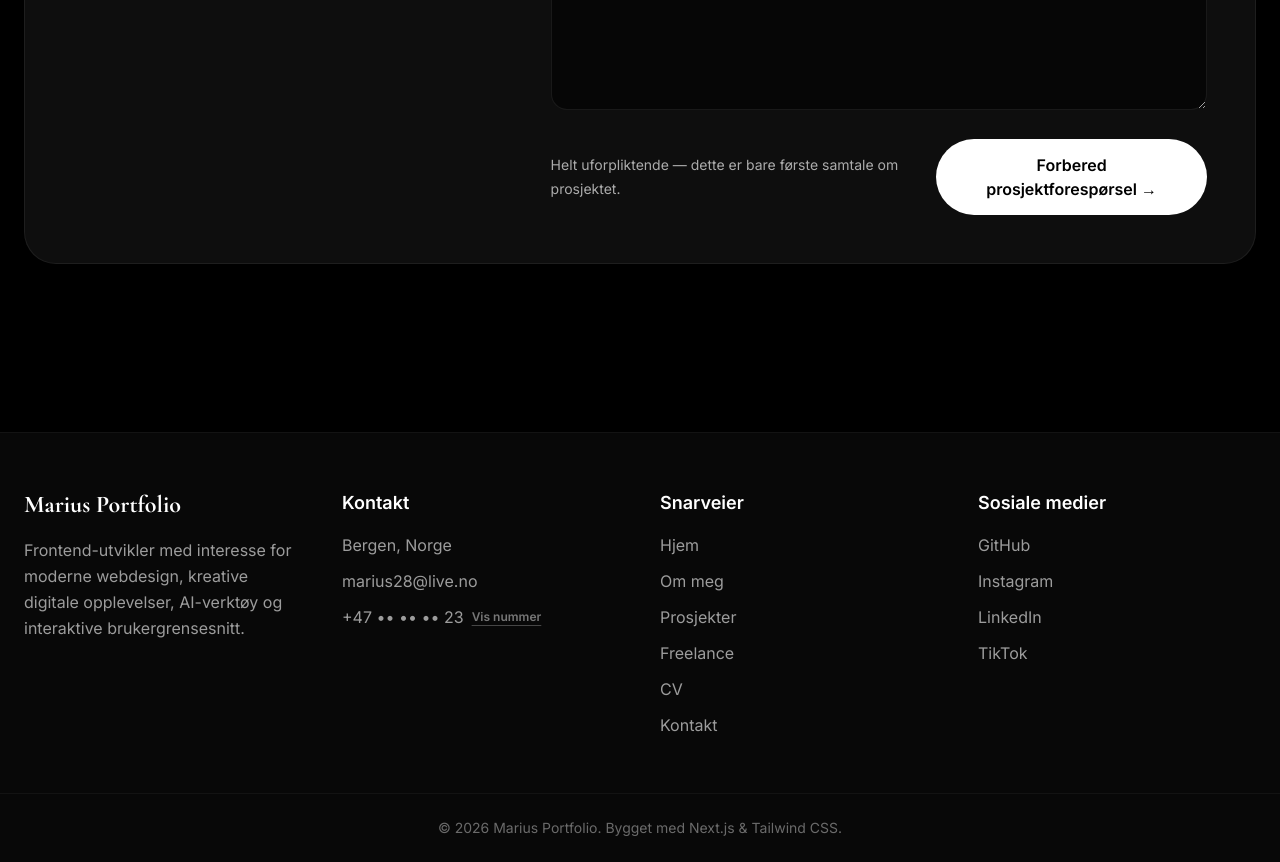
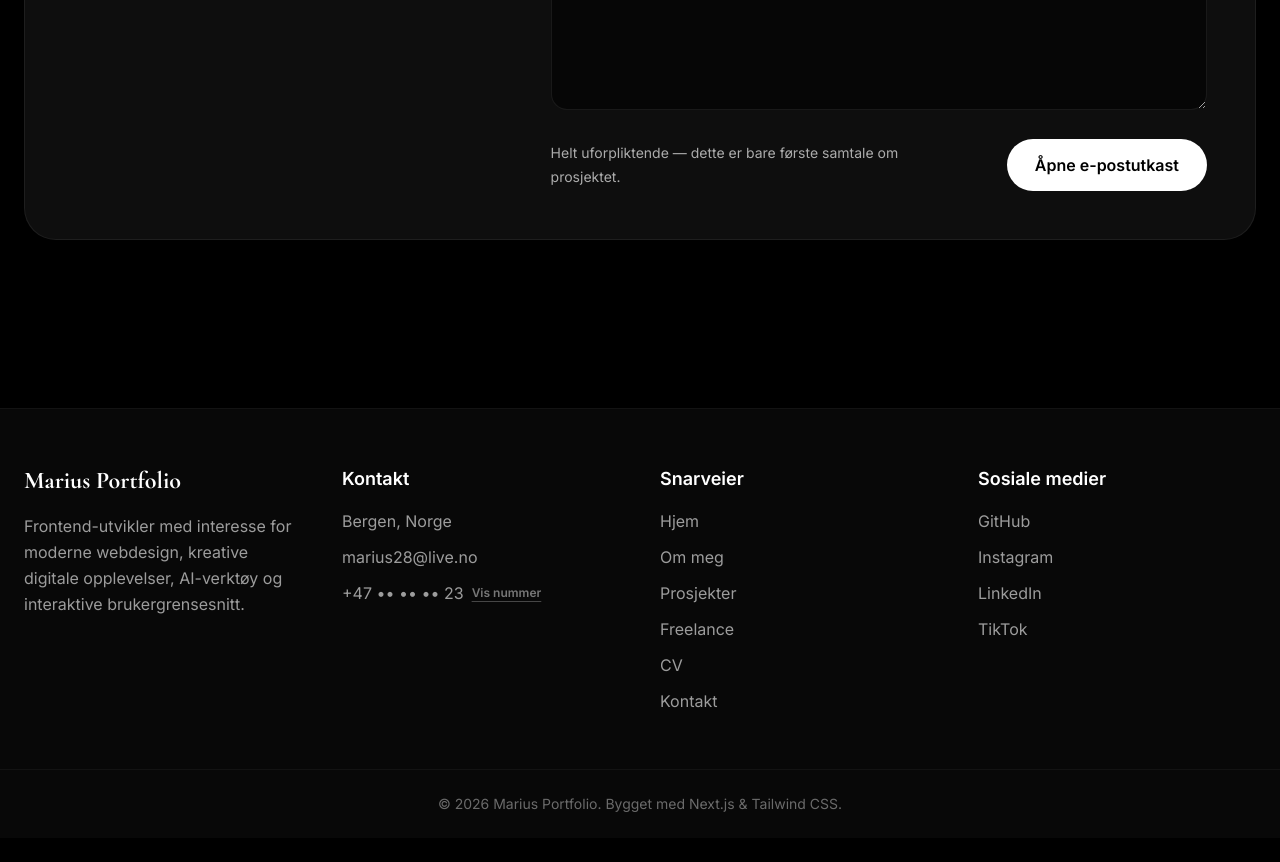
Before and after one commit to PMariusf/PMs-Portfolio, a Next.js app: page /Freelance in a window 1280 px wide. Shown: the part 3340-4202 px from the top of the page. After the commit the page ends 4178 px from the top, so only its background shows below. Built offline with nearby package versions, Linux system fonts and the light colour scheme.

Commit message:
Refine components/ProjectRequestForm.tsx for the bilingual portfolio

```diff
--- a/components/ProjectRequestForm.tsx
+++ b/components/ProjectRequestForm.tsx
@@ -62,7 +62,7 @@ export default function ProjectRequestForm() {
 
           <label className="block text-sm font-semibold text-white/85">{no ? "Fortell om prosjektet ditt" : "Tell me about your project"} *<textarea name="message" required rows={7} placeholder={no ? "Hva ønsker du å bygge eller forbedre? Hva skal nettsiden hjelpe deg med å oppnå?" : "What are you looking to build or improve? What should the website help you achieve?"} className={`${inputClass} resize-y`} /></label>
 
-          <div className="flex flex-col gap-4 sm:flex-row sm:items-center sm:justify-between"><p className="max-w-sm text-sm leading-6 text-white/65">{no ? "Helt uforpliktende — dette er bare første samtale om prosjektet." : "No commitment — this is simply a first conversation about your project."}</p><button type="submit" className="rounded-full bg-white px-7 py-3.5 font-semibold text-black transition duration-300 hover:scale-105 hover:bg-white/90">{no ? "Forbered prosjektforespørsel →" : "Prepare project request →"}</button></div>
+          <div className="flex flex-col gap-4 sm:flex-row sm:items-center sm:justify-between"><p className="max-w-sm text-sm leading-6 text-white/65">{no ? "Helt uforpliktende — dette er bare første samtale om prosjektet." : "No commitment — this is simply a first conversation about your project."}</p><button type="submit" className="rounded-full bg-white px-7 py-3.5 font-semibold text-black transition duration-300 hover:scale-105 hover:bg-white/90">{no ? "Åpne e-postutkast" : "Open email draft"}</button></div>
         </div>
       </div>
     </form>
```
